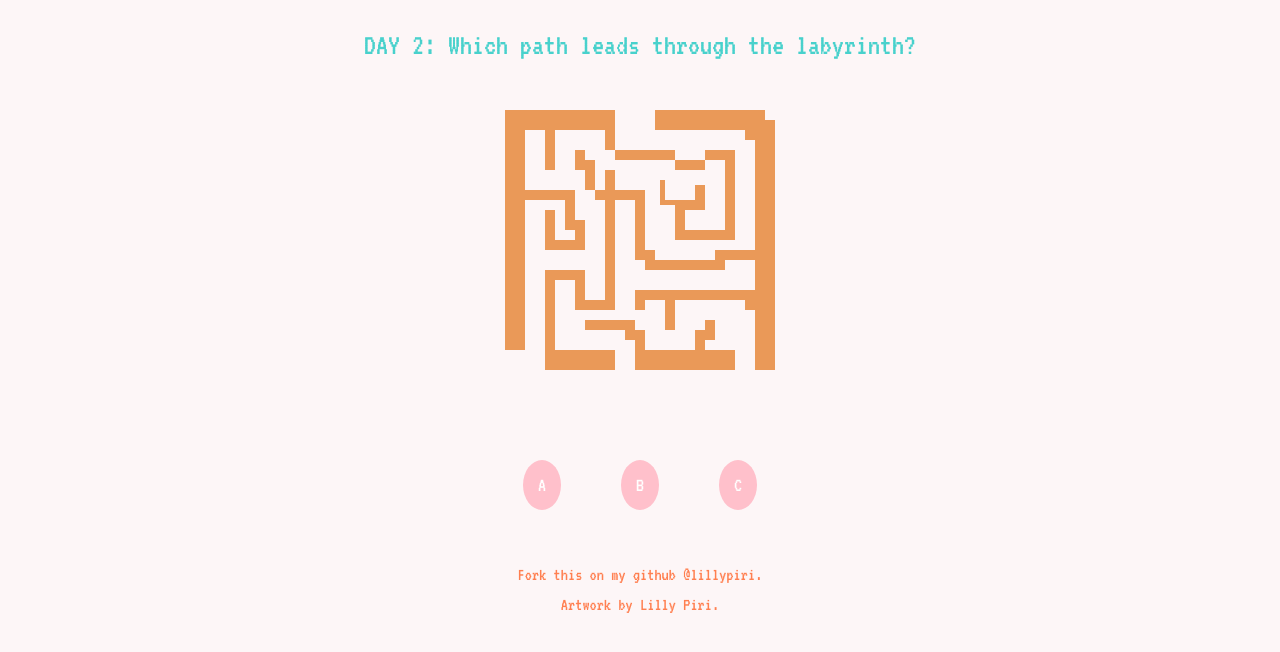
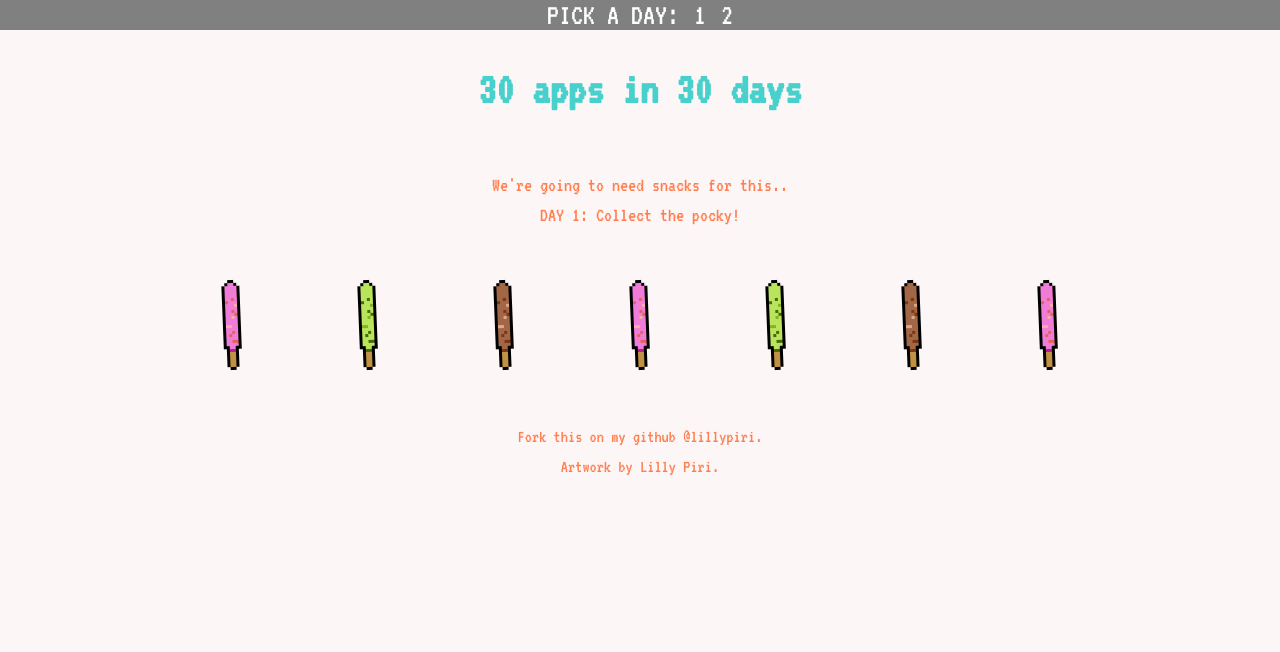
Before and after one commit to lillypiri/30apps30days, a React (Create React App) app: page / in a window 1280 px wide. Shown: the top 652 px of the page. Built offline with nearby package versions, Linux system fonts and the light colour scheme.

Commit message:
index working

```diff
--- a/src/App.css
+++ b/src/App.css
@@ -7,6 +7,20 @@
     .App {
         font-size: 26px;
     }
+}
+
+.app-switcher {
+    font-size: 30px;
+    text-align: center;
+    background: gray;
+    color: white;
+    text-transform: uppercase;
+}
+
+.app-button {
+    display: inline-block;
+    padding-left: 15px;
+    cursor: pointer;
 }
 
 .footer {
--- a/src/App.js
+++ b/src/App.js
@@ -7,20 +7,36 @@ class App extends Component {
     constructor(props) {
         super(props);
         this.state = {
-            current_app: 1
+            current_app: 0
         }
     }
     render() {
+        var day = null;
+
         switch (this.state.current_app) {
             case 0:
-                return (<Day1 />)
+                day = (<Day1 />)
                 break;
             case 1:
-            return (<Day2 />)
-            break;
+                day = (<Day2 />)
+                break;
             default:
 
         }
+        return (
+            <div>
+                <div className="app-switcher">
+                    Pick a day:
+                    <div className="app-button" onClick={e => this.setState({ current_app: 0 })} >
+                        1
+                    </div>
+                    <div className="app-button" onClick={e => this.setState({ current_app: 1 })} >
+                        2
+                    </div>
+                </div>
+                {day}
+            </div>
+        )
     }
 }
 
```
